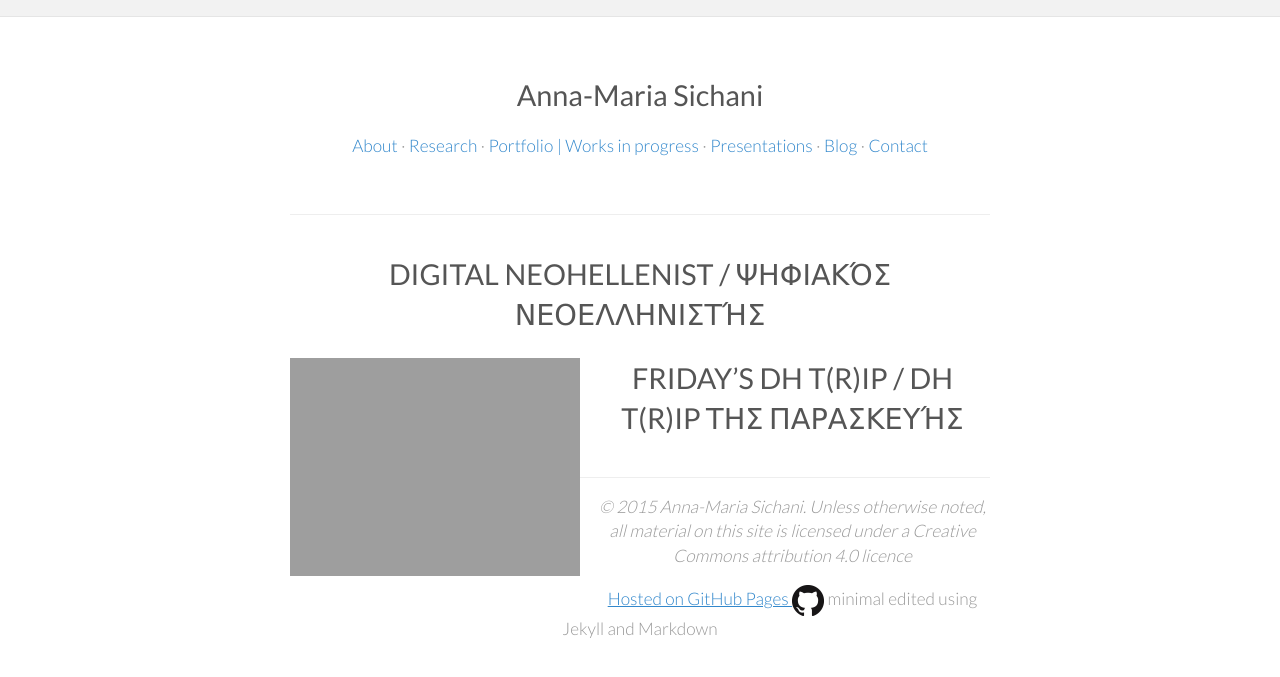
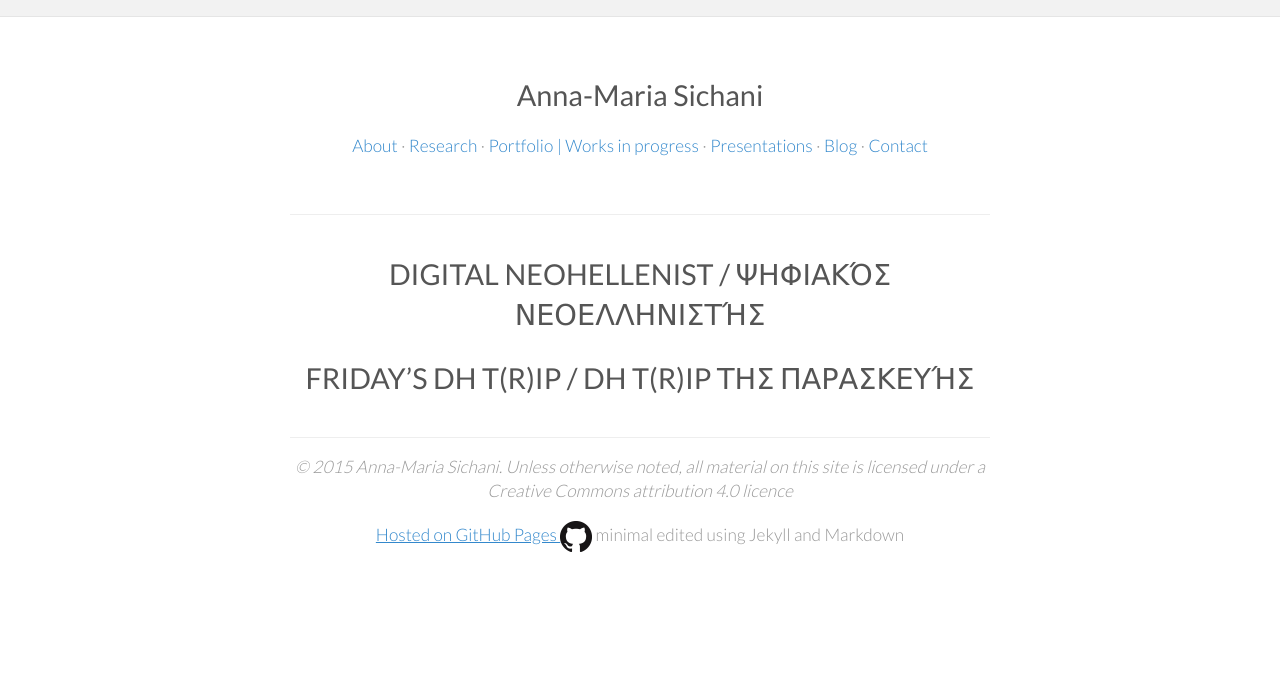
Before and after one commit to amsichani/amsichani.github.io, a Jekyll site: the page built from portfolio.md, in a window 1280 px wide. Shown: the top 677 px of the page. Built offline with Jekyll 4.4.1, drawn with Linux system fonts in a browser that asks for light colours; nearby versions of some CDN libraries.

Commit message:
Update portfolio.md

```diff
--- a/portfolio.md
+++ b/portfolio.md
@@ -4,8 +4,6 @@ title: Portfolio
 
 ---
 ## DIGITAL NEOHELLENIST / ΨΗΦΙΑΚΌΣ ΝΕΟΕΛΛΗΝΙΣΤΉΣ
-<figure>
-	<img src="{{site.url}}/images/anna-maria 11.jpg" width="290px" style="float: left; margin-right: 15px; margin-bottom: 15px;" />
-</figure>
+
 
 ## FRIDAY’S DH T(R)IP / DH T(R)IP ΤΗΣ ΠΑΡΑΣΚΕΥΉΣ
```
